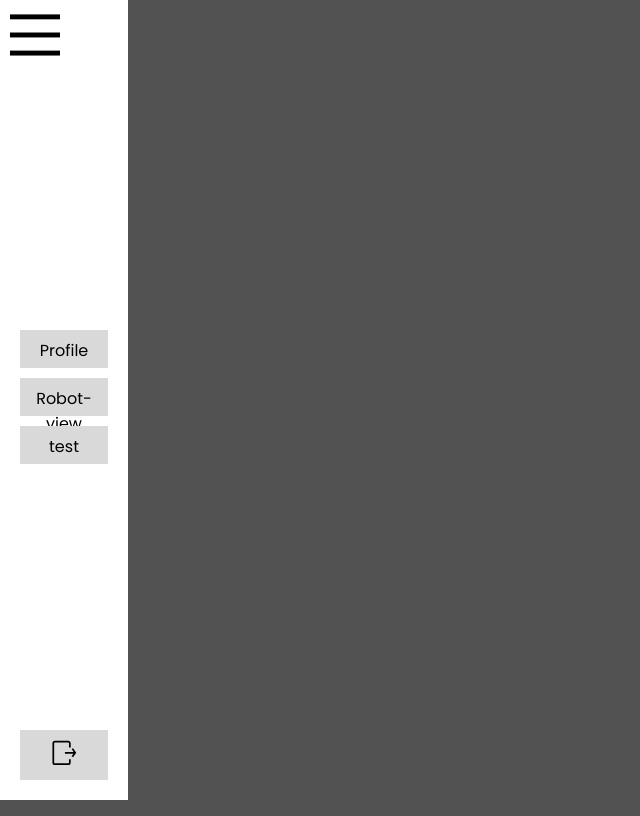
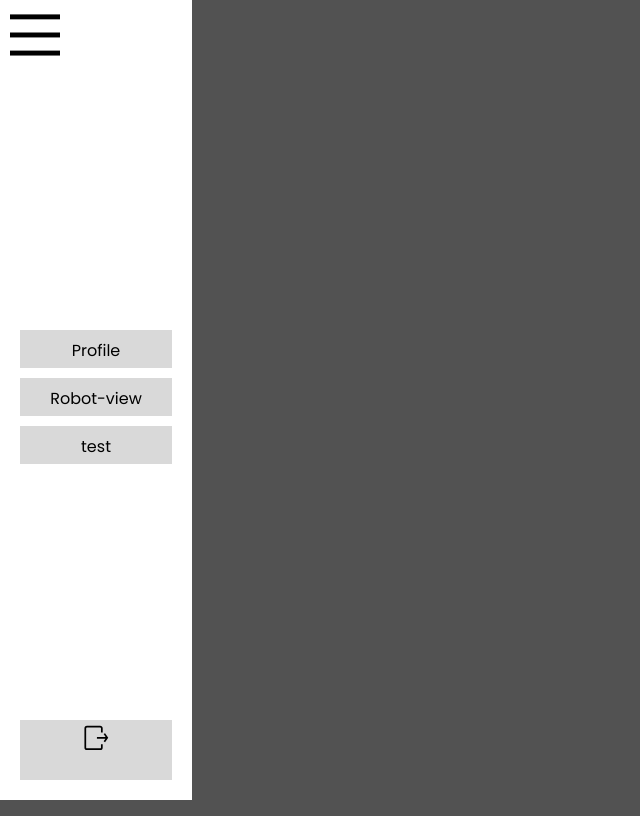
Before and after one commit to Danielsteenberg-bot/Web-Driver, a Node server app: page /dashboard/navbar in a window 1280 px wide. Shown: the whole page, without its empty margins (0-640 px from the left). Run offline with Node 20, Linux system fonts and the light colour scheme; some libraries are stand-ins or nearby versions.

Commit message:
fixednavbar

```diff
--- /dev/null
+++ b/app/public/style/contactsection.css
@@ -0,0 +1,4 @@
+.contact-section{
+    height: 100vh;
+    text-align: center;
+}
--- a/app/public/style/main.css
+++ b/app/public/style/main.css
@@ -14,7 +14,6 @@ body{
     background-color: var(--grey-color);
     height: 100vh;
     overflow-x: hidden;
-    overflow-y: hidden;
     font-family: Poppins;
   }
   .svg-shape-4{
@@ -26,10 +25,8 @@ body{
 }
 .svg-shape-5{
     position: absolute;
-    bottom: -10px;
+    bottom: -0px;
     left: 0px;
-
-
 }
 .svg-shape-6{
     position: absolute;
--- a/app/public/style/navbar.css
+++ b/app/public/style/navbar.css
@@ -1,20 +1,23 @@
 .navbar-top-bar {
     display: flex;
-    background-color: transparent;
     color: #000000;
     padding: 10px;
     text-align: left;
-    z-index: 1;
     width: 100%;
     position: absolute;
     top: 0px;
     left: 0px;
+    z-index: 2 !important;
+    isolation: isolate;
+    background-color: transparent;
+    align-items: center;
+
 }
 
 .burger-menu {
     width: auto;
-    z-index: 2;
     cursor: pointer;
+
 }
 a{
     text-decoration: none;
@@ -26,13 +29,15 @@ a{
     position: absolute;
     top: 0px;
     left: 0px;
-    width: 10%;
+    width: 15%;
     height: 100vh;
     box-sizing: border-box;
     display: flex;
+    z-index: 1;
     flex-direction: column; /* Ensure child elements stack vertically */
     justify-content: space-between; /* Push elements to the top and bottom */
     transition: transform 0.5s ease;
+
 }
 
 .user-profile,
@@ -51,7 +56,7 @@ a{
 
 .sign-out {
 
-    height: 30px;
+    height: 40px;
     padding-top: 8px;
     color: black;
     background-color: #d9d9d9;
@@ -72,7 +77,7 @@ a{
 .signout-svg {
     stroke: black;
     position: relative;
-    top: -10px
+    top: -15px
 }
 
 .sign-out:hover .signout-svg {
--- a/app/public/style/register.css
+++ b/app/public/style/register.css
@@ -1,4 +1,6 @@
-
+body{
+    overflow-y: hidden !important;
+}
 .login-container{
     text-align: center;
     margin: 0 auto;
```
Also changed, not shown: app/views/company/index.ejs (+40 -7 lines).
